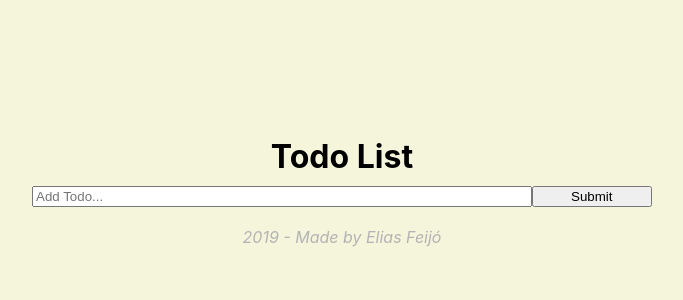
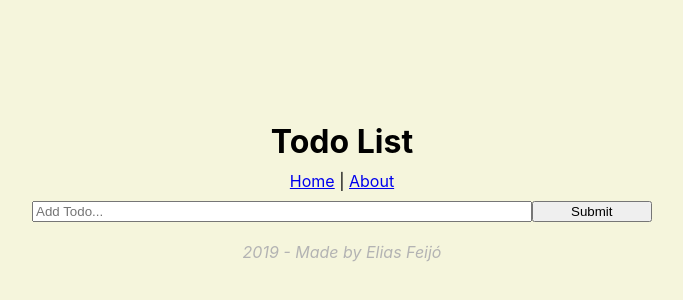
Before and after one commit to eliasfeijo/react-todo-app, a React (Create React App) app: page / in a window 1280 px wide. Shown: the part 208-508 px from the top of the page, without its empty margins (298-981 px from the left). Built offline with nearby package versions, Linux system fonts and the light colour scheme; no server answers.

Commit message:
Adding Links to Home and About routes

```diff
--- a/src/components/App.scss
+++ b/src/components/App.scss
@@ -21,9 +21,12 @@
 }
 
 header{
+  text-align: center;
   & > h1 {
-    text-align: center;
     padding: 10px;
+  }
+  & > p {
+    margin-bottom: 10px;
   }
 }
 
--- a/src/layout/Header.js
+++ b/src/layout/Header.js
@@ -1,10 +1,14 @@
 import React from 'react';
+import { Link } from 'react-router-dom';
 
 class Header extends React.Component {
   render() {
     return (
       <header>
         <h1>Todo List</h1>
+        <p>
+          <Link to="/">Home</Link> | <Link to="/about">About</Link>
+        </p>
       </header>
     );
   }
```
